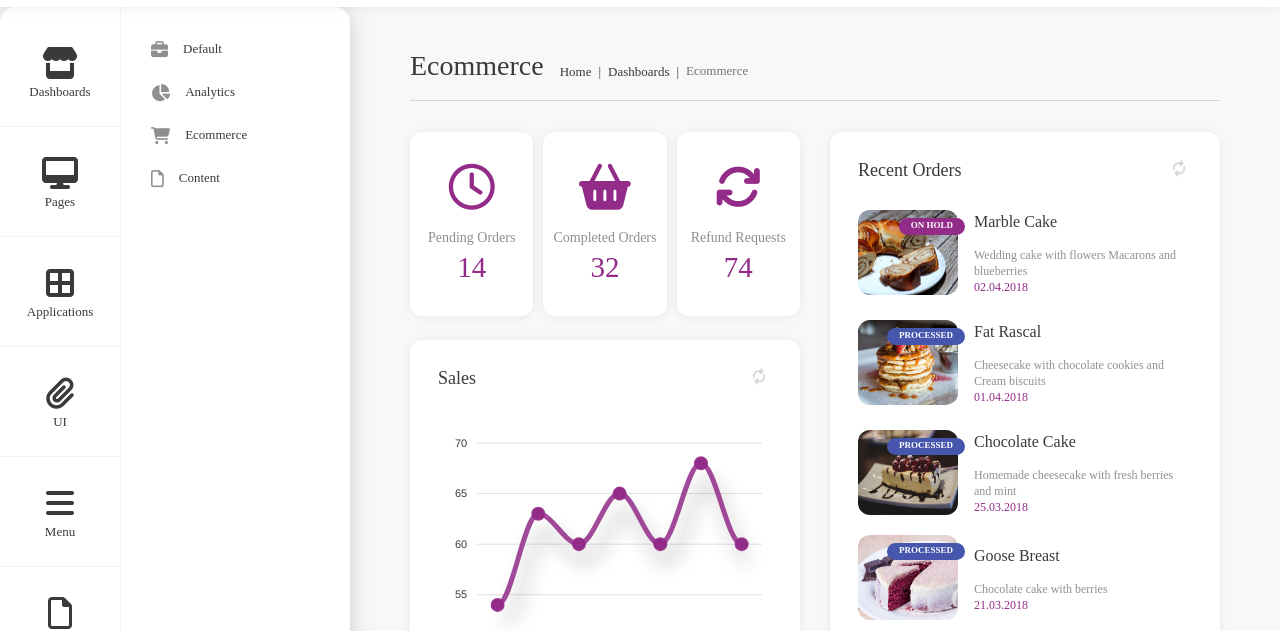
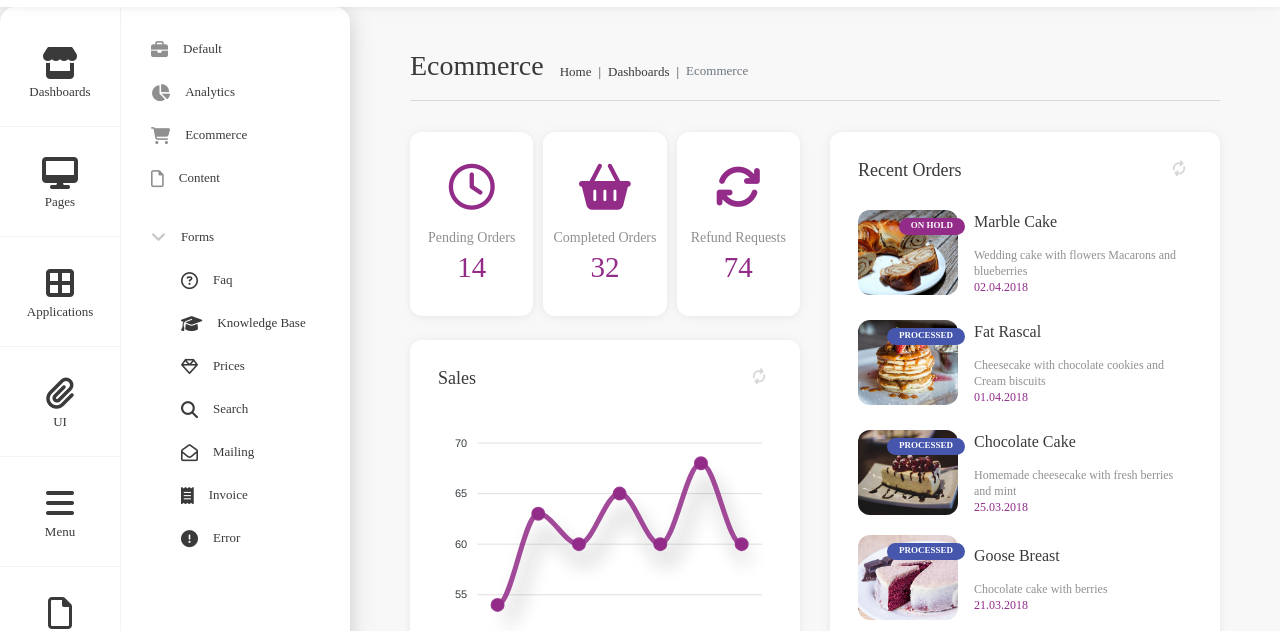
Before and after one commit to utsavbhesaniya2005/Admin-panel, a plain HTML site: page index.html in a window 1280 px wide. Shown: the part 93-724 px from the top of the page. Drawn offline with Linux system fonts and the light colour scheme; a web font is replaced by a local one.

Commit message:
sub-menubar update

```diff
--- a/assets/css/style.css
+++ b/assets/css/style.css
@@ -438,27 +438,27 @@ header {
     margin-bottom: 10px;
     font-size: 13px;
 }
-.dashboards-dropdown li a i, .pages-dropdown li a i, .apps-dropdown li a i{
+.dashboards-dropdown li a i, .pages-dropdown li a i, .apps-dropdown li a i, .ui-dropdown li a i{
     color: var(--second-description-color);
     vertical-align: middle;
 }
-.dashboards-dropdown li a i,  .apps-dropdown li a i{
+.dashboards-dropdown li a i,  .apps-dropdown li a i, .ui-dropdown li a i{
     font-size: 17px;
     margin-right: 15px;
 }
-.pages-dropdown li a,  .apps-dropdown li a i{
+.pages-dropdown li a,  .apps-dropdown li a i, .ui-dropdown li a i{
     color: var(--second-description-color);
     opacity: 0.5;
 }
-.pages-dropdown li a i{
+.pages-dropdown li a i, .ui-subdropdown ul li a i{
     font-size: 20px;
     margin-right: 15px;
 }
-.pages-subdropdown nav ul li a, .pages-subdropdown nav ul li i{
+.pages-subdropdown ul li a, .pages-subdropdown ul li a i, .ui-subdropdown ul li a i{
     color: var(--description-color);
     opacity: 1;
 }
-.pages-subdropdown nav ul li i{
+.pages-subdropdown ul li a i, .ui-subdropdown ul li a i{
     font-size: 17px;
 }
 
--- a/index.html
+++ b/index.html
@@ -226,8 +226,7 @@
                                 <i class="fa-solid fa-angle-down"></i>
                                 <span>Authorization</span>
                             </a>
-                            <div class="pages-subdropdown">
-                                <nav>
+                            <nav class="pages-subdropdown">
                                 <ul>
                                     <li>
                                         <a href="#">
@@ -255,15 +254,13 @@
                                     </li>
                                 </ul>
                             </nav>
-                            </div>
                         </li>
                         <li>
                             <a href="#">
                                 <i class="fa-solid fa-angle-down"></i>
                                 <span>Product</span>
                             </a>
-                            <div class="pages-subdropdown">
-                                <nav>
+                            <nav class="pages-subdropdown">
                                 <ul>
                                     <li>
                                         <a href="#">
@@ -297,15 +294,13 @@
                                     </li>
                                 </ul>
                             </nav>
-                            </div>
                         </li>
                         <li>
                             <a href="#">
-                                <i class="fa-solid fa-angle-right"></i>
+                                <i class="fa-solid fa-angle-down"></i>
                                 <span>Profile</span>
                             </a>
-                            <div class="pages-subdropdown">
-                                <nav>
+                            <nav class="pages-subdropdown">
                                 <ul>
                                     <li>
                                         <a href="#">
@@ -321,15 +316,13 @@
                                     </li>
                                 </ul>
                             </nav>
-                            </div>
                         </li>
                         <li>
                             <a href="#">
-                                <i class="fa-solid fa-angle-right"></i>
+                                <i class="fa-solid fa-angle-down"></i>
                                 <span>Blog</span>
                             </a>
-                            <div class="pages-subdropdown">
-                                <nav>
+                            <nav class="pages-subdropdown">
                                 <ul>
                                     <li>
                                         <a href="#">
@@ -345,15 +338,13 @@
                                     </li>
                                 </ul>
                             </nav>
-                            </div>
                         </li>
                         <li>
                             <a href="#">
-                                <i class="fa-solid fa-angle-right"></i>
+                                <i class="fa-solid fa-angle-down"></i>
                                 <span>Miscellaneous</span>
                             </a>
-                            <div class="pages-subdropdown">
-                                <nav>
+                            <nav class="pages-subdropdown">
                                 <ul>
                                     <li>
                                         <a href="#">
@@ -399,7 +390,6 @@
                                     </li>
                                 </ul>
                             </nav>
-                            </div>
                         </li>
                     </ul>
                     <ul class="apps-dropdown">
@@ -420,6 +410,60 @@
                                 <i class="fa-regular fa-comments"></i>
                                 <span>Chat</span>
                             </a>
+                        </li>
+                    </ul>
+                    <ul class="ui-dropdown">
+                        <li>
+                            <a href="#">
+                                <i class="fa-solid fa-angle-down"></i>
+                                <span>Forms</span>
+                            </a>
+                            <nav class="ui-subdropdown">
+                                <ul>
+                                    <li>
+                                        <a href="#">
+                                            <i class="fa-regular fa-circle-question"></i>
+                                            <span>Faq</span>
+                                        </a>
+                                    </li>
+                                    <li>
+                                        <a href="#">
+                                            <i class="fa-solid fa-graduation-cap"></i>
+                                            <span>Knowledge Base</span>
+                                        </a>
+                                    </li>
+                                    <li>
+                                        <a href="#">
+                                            <i class="fa-regular fa-gem"></i>
+                                            <span>Prices</span>
+                                        </a>
+                                    </li>
+                                    <li>
+                                        <a href="#">
+                                            <i class="fa-solid fa-magnifying-glass"></i>
+                                            <span>Search</span>
+                                        </a>
+                                    </li>
+                                    <li>
+                                        <a href="#">
+                                            <i class="fa-regular fa-envelope-open"></i>
+                                            <span>Mailing</span>
+                                        </a>
+                                    </li>
+                                    <li>
+                                        <a href="#">
+                                            <i class="fa-solid fa-receipt"></i>
+                                            <span>Invoice</span>
+                                        </a>
+                                    </li>
+                                    <li>
+                                        <a href="#">
+                                            <i class="fa-solid fa-circle-exclamation"></i>
+                                            <span>Error</span>
+                                        </a>
+                                    </li>
+                                </ul>
+                            </nav>
                         </li>
                     </ul>
                 </div>
```
Lines whose indentation alone changed are shown as unchanged.
